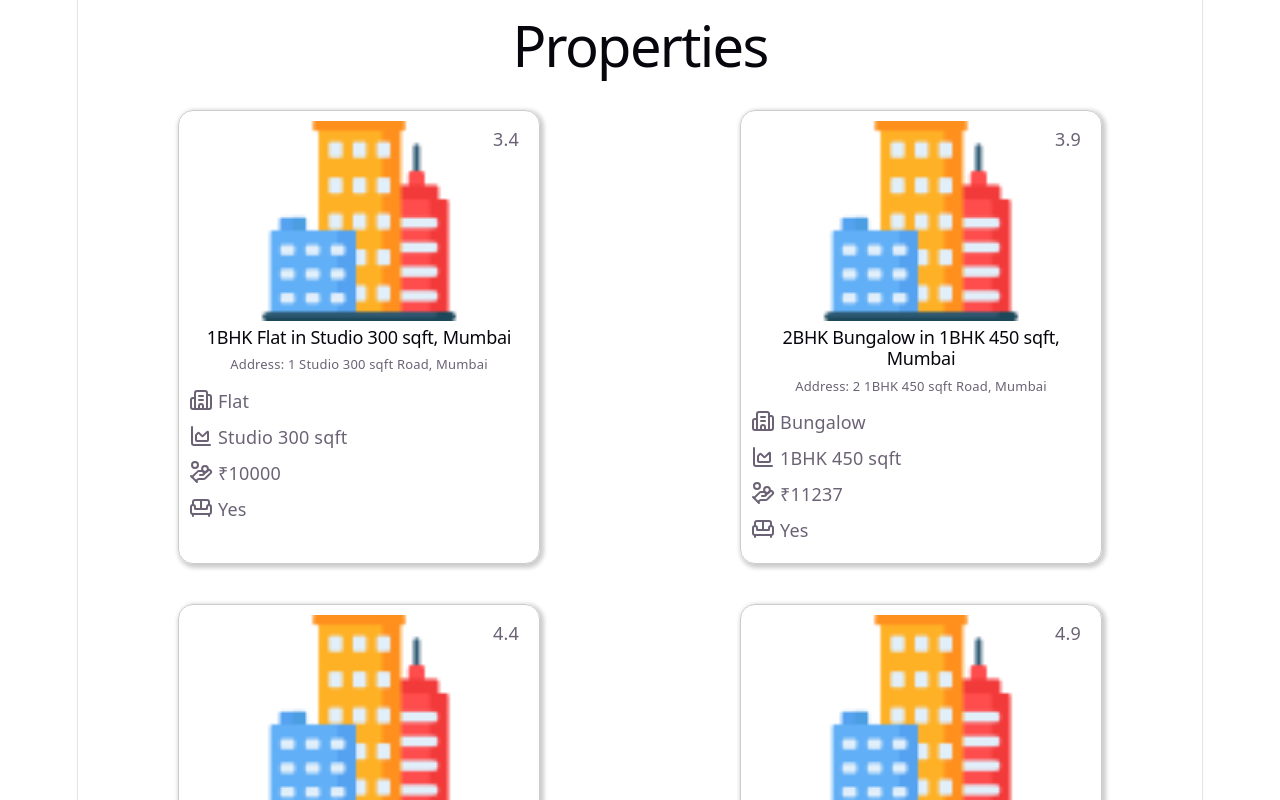
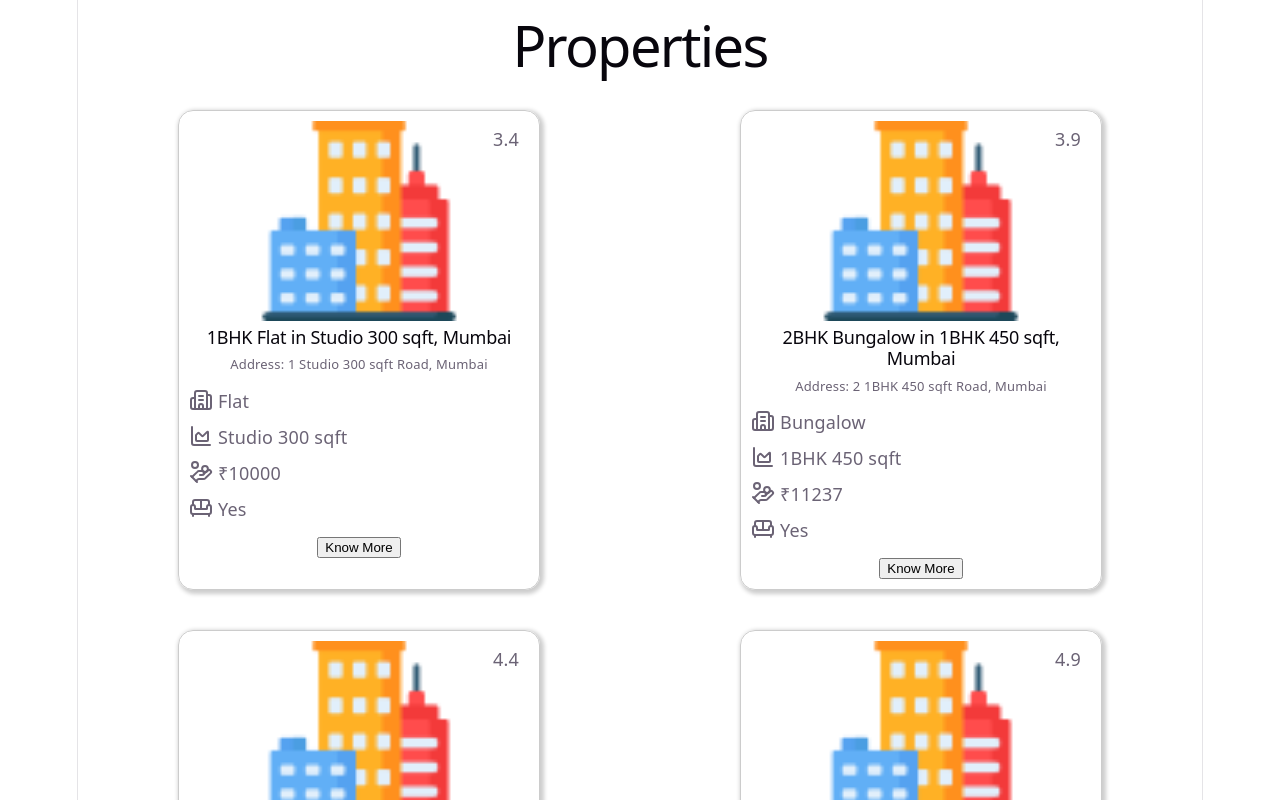
Before and after one commit to sakshi07bhosale/Easy-rent-react-app, a React (Vite) app: page /properties in a window 1280 px wide. Shown: the top 800 px of the page. Built offline with nearby package versions, Linux system fonts and the light colour scheme.

Commit message:
know more button are added in card

```diff
--- a/src/components/Button/Button.jsx
+++ b/src/components/Button/Button.jsx
@@ -1,6 +1,5 @@
-import Button from "./Button";
-function Button(){
-    return <div>Button</div>;
+function Button({ title }) {
+    return <button className="app-button">{title}</button>;
 }
 
 export default Button;
--- a/src/components/PropertyCard/PropertyCard.jsx
+++ b/src/components/PropertyCard/PropertyCard.jsx
@@ -1,6 +1,7 @@
 import "./PropertyCard.css";
 import DummyImg from "./../../components/PropertyCard/building.png";
 import { ChartArea,Building2,HandCoins,Sofa } from 'lucide-react';
+import Button from "./../../components/Button/Button";
 
 function PropertyInfo({icon, label}) {
     return (
@@ -25,6 +26,10 @@ function PropertyCard({ title, address, city, area, propertyType, rent, rating,
             <PropertyInfo icon={<HandCoins />} label={`₹${rent}`} />
             <PropertyInfo icon={<Sofa />} label={furnished ? "Yes" : "No"} />
 
+            <div>
+                <Button title={"Know More"} />
+            </div>
+
         </div>
     );
 }
```
